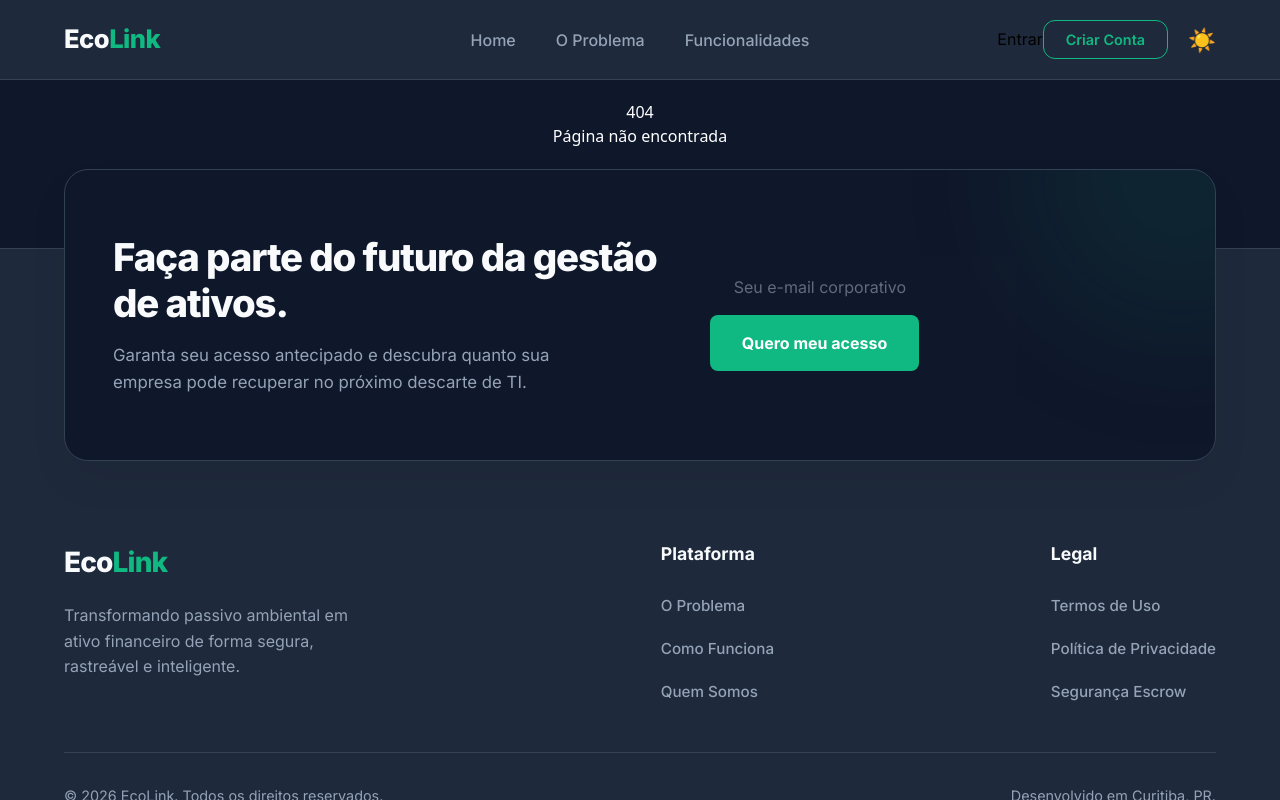
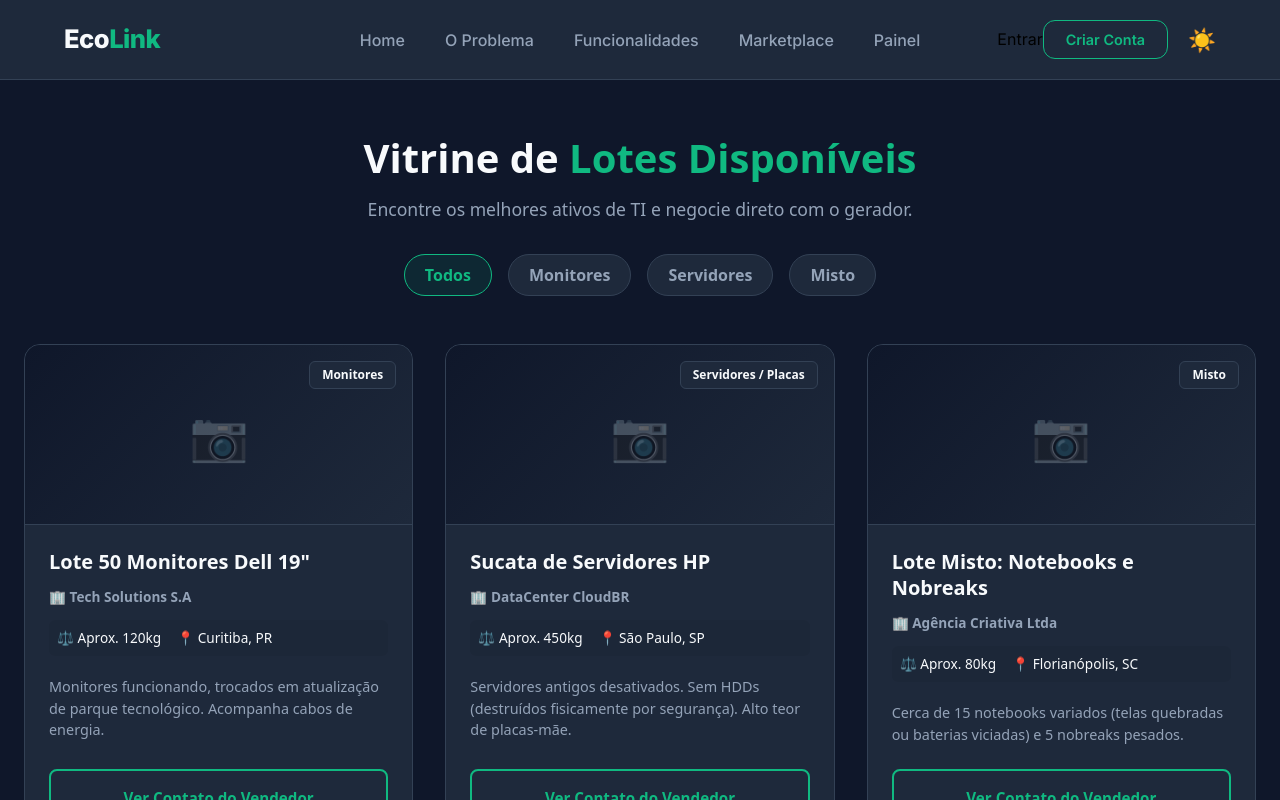
Before and after one commit to ProjetoEcolink/EcolinkSite, a React (Vite) app: page /marketplace in a window 1280 px wide. Shown: the top 800 px of the page. Built offline with nearby package versions, Linux system fonts and the light colour scheme; the HTML template or start-up script is replaced by a standard one.

Commit message:
sMerge remote-tracking branch 'origin/master'

```diff
--- a/src/App.jsx
+++ b/src/App.jsx
@@ -15,8 +15,11 @@ import AboutSection from './sections/AboutSection/AboutSection';
 import Login from './pages/Login/Login';
 import Register from './pages/Register/Register';
 import Profile from './pages/Profile/Profile';
+import Cadastro from './pages/Cadastro/Cadastro';
+import Dashboard from './pages/Dashboard/Dashboard';
+import Marketplace from './pages/Marketplace/Marketplace';
+import Painel from './pages/Painel/Painel';
 
-// Landing Page agora fica em uma rota separada
 const LandingPage = () => (
   <>
     <section id="home"><HeroSection /></section>
@@ -28,9 +31,7 @@ const LandingPage = () => (
 
 const LayoutHandler = ({ children }) => {
   const location = useLocation();
-
-  // Adicionamos o "/" (raiz) na lista de ocultar Navbar/Footer, pois agora é o Login
-  const hideLayout = ['/', '/login', '/register'].includes(location.pathname);
+  const hideLayout = ['/', '/login', '/register', '/cadastro'].includes(location.pathname);
 
   return (
     <div className="app-container" style={{ display: 'flex', flexDirection: 'column', minHeight: '100vh' }}>
@@ -48,16 +49,15 @@ function App() {
     <BrowserRouter>
       <LayoutHandler>
         <Routes>
-          {/* MUDANÇA AQUI: O Login agora é a tela inicial */}
           <Route path="/" element={<Login />} />
           <Route path="/login" element={<Login />} />
-
-          {/* Landing Page acessível via /home */}
           <Route path="/home" element={<LandingPage />} />
-
           <Route path="/register" element={<Register />} />
+          <Route path="/cadastro" element={<Cadastro />} />
           <Route path="/profile" element={<Profile />} />
-
+          <Route path="/dashboard" element={<Dashboard />} />
+          <Route path="/marketplace" element={<Marketplace />} />
+          <Route path="/painel" element={<Painel />} />
           <Route path="*" element={
             <div style={{ textAlign: 'center', padding: '100px', color: 'white' }}>
               <h1>404</h1>
--- a/src/components/layout/Navbar.jsx
+++ b/src/components/layout/Navbar.jsx
@@ -3,7 +3,6 @@ import { Link, useLocation, useNavigate } from 'react-router-dom';
 import './Navbar.css';
 
 export default function Navbar() {
-    // Busca o tema do sistema ou localStorage para não resetar
     const [theme, setTheme] = useState(() => {
         return localStorage.getItem('theme') || document.documentElement.getAttribute('data-theme') || 'dark';
     });
@@ -22,7 +21,6 @@ export default function Navbar() {
         }
     }, [location]);
 
-    // Aplica o tema e salva no localStorage
     useEffect(() => {
         document.documentElement.setAttribute('data-theme', theme);
         localStorage.setItem('theme', theme);
@@ -31,17 +29,13 @@ export default function Navbar() {
     const toggleTheme = () => setTheme(prev => prev === 'light' ? 'dark' : 'light');
 
     const goToSection = (section) => {
-        // CORREÇÃO AQUI: Se não estiver na /home, navega para /home primeiro
         if (location.pathname !== '/home') {
             navigate('/home');
-
-            // Aguarda a página carregar para fazer o scroll
             setTimeout(() => {
                 const element = document.getElementById(section);
                 if (element) element.scrollIntoView({ behavior: 'smooth' });
             }, 150);
         } else {
-            // Se já estiver na /home, apenas faz o scroll
             const element = document.getElementById(section);
             if (element) element.scrollIntoView({ behavior: 'smooth' });
         }
@@ -59,6 +53,8 @@ export default function Navbar() {
                         <button onClick={() => goToSection('home')} className="nav-link-btn">Home</button>
                         <button onClick={() => goToSection('o-problema')} className="nav-link-btn">O Problema</button>
                         <button onClick={() => goToSection('funcionalidades')} className="nav-link-btn">Funcionalidades</button>
+                        <Link to="/marketplace" className="nav-link-btn">Marketplace</Link>
+                        <Link to="/painel" className="nav-link-btn">Painel</Link>
                     </div>
                 </div>
 
```
